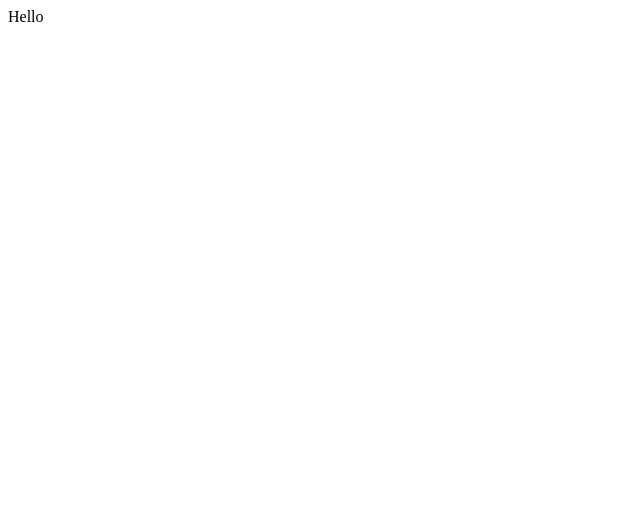
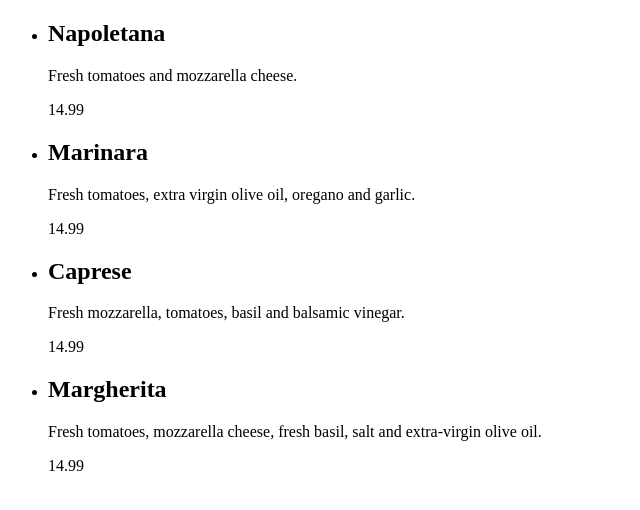
Before and after one commit to Michael-Hutchinson/pizza-shop, a React (Create React App) app: page / in a window 1280 px wide. Shown: the top 510 px of the page, without its empty margins (0-640 px from the left). Built offline with nearby package versions, Linux system fonts and the light colour scheme.

Commit message:
add pizza component to app
- map through pizza data

```diff
--- a/src/components/App.tsx
+++ b/src/components/App.tsx
@@ -1,7 +1,9 @@
 import React from 'react';
+import pizzas from '../data/pizza.json'
+import Pizza from './Pizza';
 
 function App() {
-  return <div>Hello</div>
+  return <ul>{pizzas.map(pizza => <Pizza key={pizza.id} pizza={pizza} />)}</ul>
 }
 
 export default App;
```
